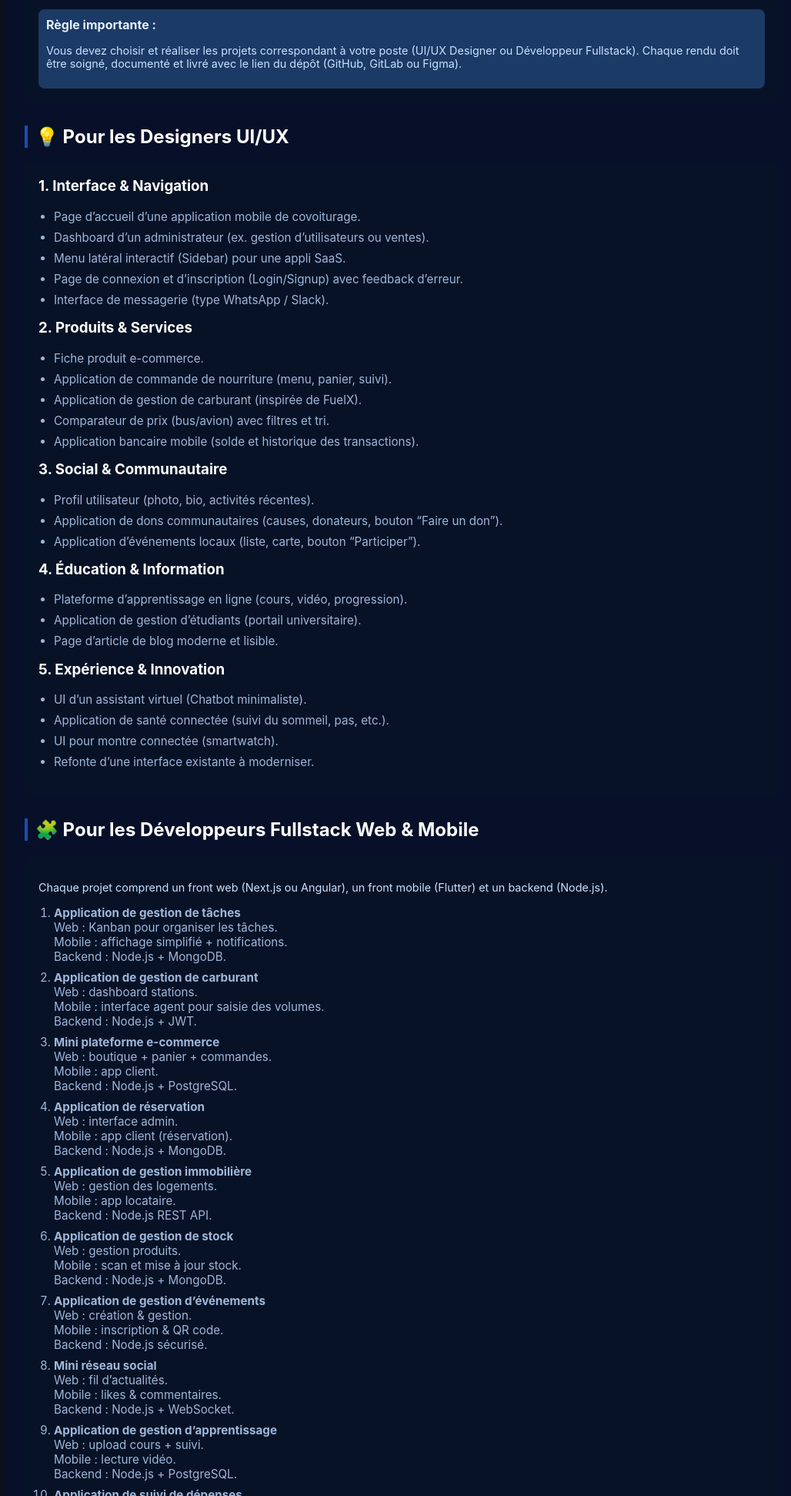
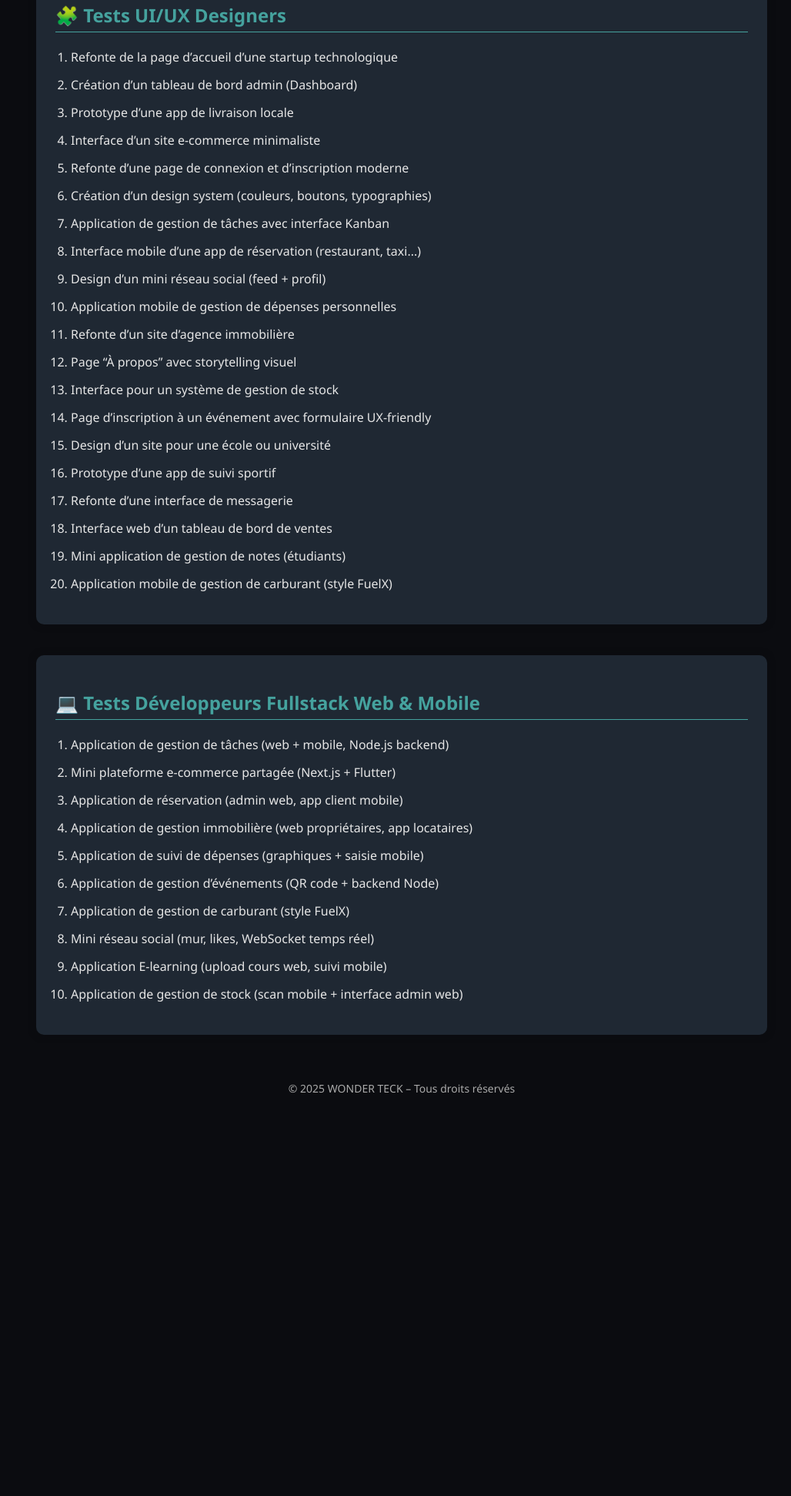
Before and after one commit to djlo1/github-challenge, a plain HTML site: page index.html in a window 1280 px wide. Shown: the part 229-2172 px from the top of the page at 77% size, without its empty margins (118-1146 px from the left). After the commit the page ends 1672 px from the top, so only its background shows below. Drawn offline with Linux system fonts and the light colour scheme.

Commit message:
Update index.html

```diff
--- a/index.html
+++ b/index.html
@@ -1,206 +1,106 @@
-<!doctype html>
+<!DOCTYPE html>
 <html lang="fr">
 <head>
-  <meta charset="utf-8" />
-  <meta name="viewport" content="width=device-width,initial-scale=1" />
-  <title>Challenge - Test Pratique</title>
+  <meta charset="UTF-8">
+  <meta name="viewport" content="width=device-width, initial-scale=1.0">
+  <title>Tests de Recrutement – WONDER TECK</title>
   <style>
     body {
-      font-family: Inter, system-ui, Segoe UI, Arial;
+      font-family: "Segoe UI", sans-serif;
+      background-color: #0b0c10;
+      color: #e6e6e6;
       margin: 0;
-      background: #0f1724;
-      color: #e6eef8;
+      padding: 0;
     }
-    .wrap {
-      max-width: 980px;
+    header {
+      background-color: #1f2833;
+      text-align: center;
+      padding: 25px 10px;
+    }
+    h1 {
+      margin: 0;
+      color: #66fcf1;
+    }
+    section {
+      max-width: 900px;
       margin: 40px auto;
-      padding: 28px;
-      background: #071028;
-      border-radius: 12px;
-      box-shadow: 0 6px 30px rgba(0,0,0,0.6);
-    }
-    h1, h2, h3 {
-      color: #fff;
-      margin-top: 0;
+      background: #1f2833;
+      padding: 25px;
+      border-radius: 10px;
+      box-shadow: 0 0 10px #0b0c10;
     }
     h2 {
-      margin-top: 30px;
-      border-left: 4px solid #1b4db3;
-      padding-left: 10px;
+      color: #45a29e;
+      border-bottom: 1px solid #45a29e;
+      padding-bottom: 5px;
     }
-    .card {
-      background: #081226;
-      padding: 18px;
-      border-radius: 10px;
-      margin-top: 14px;
-    }
-    ol, ul {
+    ol {
       padding-left: 20px;
     }
     li {
-      margin-bottom: 8px;
-    }
-    .hint {
-      font-size: 0.95rem;
-      color: #9fb7d9;
-    }
-    .small {
-      font-size: 0.9rem;
-      color: #c9e0ff;
-    }
-    .important {
-      background: #1b3a66;
-      padding: 10px;
-      border-radius: 8px;
-      margin-top: 12px;
+      margin-bottom: 12px;
+      line-height: 1.5;
     }
     footer {
-      margin-top: 40px;
-      font-size: 0.85rem;
-      color: #7fa0d1;
       text-align: center;
-    }
-    .muted {
-      color: #6f8bb0;
-      font-size: 0.9rem;
+      padding: 20px;
+      color: #aaa;
+      font-size: 14px;
     }
   </style>
 </head>
 <body>
-  <div class="wrap">
-    <h1>Challenge Technique — Programme de Recrutement</h1>
 
-    <div class="card">
-      <h3>Objectif du test</h3>
-      <p class="hint">
-        Ce test vise à évaluer vos compétences pratiques en <strong>Design UI/UX</strong> et en <strong>Développement Fullstack Web & Mobile</strong>.
-        Chaque candidat doit concevoir ou développer les projets proposés ci-dessous selon son profil.
-      </p>
+  <header>
+    <h1>Tests de Recrutement – WONDER TECK</h1>
+    <p>Mini-projets de test pour les candidats UI/UX et Fullstack Web & Mobile</p>
+  </header>
 
-      <div class="important">
-        <strong>Règle importante :</strong>
-        <p class="small">
-          Vous devez choisir et réaliser les projets correspondant à votre poste (UI/UX Designer ou Développeur Fullstack).
-          Chaque rendu doit être soigné, documenté et livré avec le lien du dépôt (GitHub, GitLab ou Figma).
-        </p>
-      </div>
-    </div>
+  <section>
+    <h2>🧩 Tests UI/UX Designers</h2>
+    <ol>
+      <li>Refonte de la page d’accueil d’une startup technologique</li>
+      <li>Création d’un tableau de bord admin (Dashboard)</li>
+      <li>Prototype d’une app de livraison locale</li>
+      <li>Interface d’un site e-commerce minimaliste</li>
+      <li>Refonte d’une page de connexion et d’inscription moderne</li>
+      <li>Création d’un design system (couleurs, boutons, typographies)</li>
+      <li>Application de gestion de tâches avec interface Kanban</li>
+      <li>Interface mobile d’une app de réservation (restaurant, taxi...)</li>
+      <li>Design d’un mini réseau social (feed + profil)</li>
+      <li>Application mobile de gestion de dépenses personnelles</li>
+      <li>Refonte d’un site d’agence immobilière</li>
+      <li>Page “À propos” avec storytelling visuel</li>
+      <li>Interface pour un système de gestion de stock</li>
+      <li>Page d’inscription à un événement avec formulaire UX-friendly</li>
+      <li>Design d’un site pour une école ou université</li>
+      <li>Prototype d’une app de suivi sportif</li>
+      <li>Refonte d’une interface de messagerie</li>
+      <li>Interface web d’un tableau de bord de ventes</li>
+      <li>Mini application de gestion de notes (étudiants)</li>
+      <li>Application mobile de gestion de carburant (style FuelX)</li>
+    </ol>
+  </section>
 
-    <h2>💡 Pour les Designers UI/UX</h2>
-    <div class="card">
-      <h3>1. Interface & Navigation</h3>
-      <ul class="hint">
-        <li>Page d’accueil d’une application mobile de covoiturage.</li>
-        <li>Dashboard d’un administrateur (ex. gestion d’utilisateurs ou ventes).</li>
-        <li>Menu latéral interactif (Sidebar) pour une appli SaaS.</li>
-        <li>Page de connexion et d’inscription (Login/Signup) avec feedback d’erreur.</li>
-        <li>Interface de messagerie (type WhatsApp / Slack).</li>
-      </ul>
+  <section>
+    <h2>💻 Tests Développeurs Fullstack Web & Mobile</h2>
+    <ol>
+      <li>Application de gestion de tâches (web + mobile, Node.js backend)</li>
+      <li>Mini plateforme e-commerce partagée (Next.js + Flutter)</li>
+      <li>Application de réservation (admin web, app client mobile)</li>
+      <li>Application de gestion immobilière (web propriétaires, app locataires)</li>
+      <li>Application de suivi de dépenses (graphiques + saisie mobile)</li>
+      <li>Application de gestion d’événements (QR code + backend Node)</li>
+      <li>Application de gestion de carburant (style FuelX)</li>
+      <li>Mini réseau social (mur, likes, WebSocket temps réel)</li>
+      <li>Application E-learning (upload cours web, suivi mobile)</li>
+      <li>Application de gestion de stock (scan mobile + interface admin web)</li>
+    </ol>
+  </section>
 
-      <h3>2. Produits & Services</h3>
-      <ul class="hint">
-        <li>Fiche produit e-commerce.</li>
-        <li>Application de commande de nourriture (menu, panier, suivi).</li>
-        <li>Application de gestion de carburant (inspirée de FuelX).</li>
-        <li>Comparateur de prix (bus/avion) avec filtres et tri.</li>
-        <li>Application bancaire mobile (solde et historique des transactions).</li>
-      </ul>
+  <footer>
+    © 2025 WONDER TECK – Tous droits réservés
+  </footer>
 
-      <h3>3. Social & Communautaire</h3>
-      <ul class="hint">
-        <li>Profil utilisateur (photo, bio, activités récentes).</li>
-        <li>Application de dons communautaires (causes, donateurs, bouton “Faire un don”).</li>
-        <li>Application d’événements locaux (liste, carte, bouton “Participer”).</li>
-      </ul>
-
-      <h3>4. Éducation & Information</h3>
-      <ul class="hint">
-        <li>Plateforme d’apprentissage en ligne (cours, vidéo, progression).</li>
-        <li>Application de gestion d’étudiants (portail universitaire).</li>
-        <li>Page d’article de blog moderne et lisible.</li>
-      </ul>
-
-      <h3>5. Expérience & Innovation</h3>
-      <ul class="hint">
-        <li>UI d’un assistant virtuel (Chatbot minimaliste).</li>
-        <li>Application de santé connectée (suivi du sommeil, pas, etc.).</li>
-        <li>UI pour montre connectée (smartwatch).</li>
-        <li>Refonte d’une interface existante à moderniser.</li>
-      </ul>
-    </div>
-
-    <h2>🧩 Pour les Développeurs Fullstack Web & Mobile</h2>
-    <div class="card">
-      <p class="small">Chaque projet comprend un front web (Next.js ou Angular), un front mobile (Flutter) et un backend (Node.js).</p>
-
-      <ol class="hint">
-        <li>
-          <strong>Application de gestion de tâches</strong><br>
-          Web : Kanban pour organiser les tâches.<br>
-          Mobile : affichage simplifié + notifications.<br>
-          Backend : Node.js + MongoDB.
-        </li>
-        <li>
-          <strong>Application de gestion de carburant</strong><br>
-          Web : dashboard stations.<br>
-          Mobile : interface agent pour saisie des volumes.<br>
-          Backend : Node.js + JWT.
-        </li>
-        <li>
-          <strong>Mini plateforme e-commerce</strong><br>
-          Web : boutique + panier + commandes.<br>
-          Mobile : app client.<br>
-          Backend : Node.js + PostgreSQL.
-        </li>
-        <li>
-          <strong>Application de réservation</strong><br>
-          Web : interface admin.<br>
-          Mobile : app client (réservation).<br>
-          Backend : Node.js + MongoDB.
-        </li>
-        <li>
-          <strong>Application de gestion immobilière</strong><br>
-          Web : gestion des logements.<br>
-          Mobile : app locataire.<br>
-          Backend : Node.js REST API.
-        </li>
-        <li>
-          <strong>Application de gestion de stock</strong><br>
-          Web : gestion produits.<br>
-          Mobile : scan et mise à jour stock.<br>
-          Backend : Node.js + MongoDB.
-        </li>
-        <li>
-          <strong>Application de gestion d’événements</strong><br>
-          Web : création & gestion.<br>
-          Mobile : inscription & QR code.<br>
-          Backend : Node.js sécurisé.
-        </li>
-        <li>
-          <strong>Mini réseau social</strong><br>
-          Web : fil d’actualités.<br>
-          Mobile : likes & commentaires.<br>
-          Backend : Node.js + WebSocket.
-        </li>
-        <li>
-          <strong>Application de gestion d’apprentissage</strong><br>
-          Web : upload cours + suivi.<br>
-          Mobile : lecture vidéo.<br>
-          Backend : Node.js + PostgreSQL.
-        </li>
-        <li>
-          <strong>Application de suivi de dépenses</strong><br>
-          Web : statistiques & graphiques.<br>
-          Mobile : saisie rapide.<br>
-          Backend : Node.js + MongoDB.
-        </li>
-      </ol>
-    </div>
-
-    <footer>
-      Page d’énoncé officielle — Challenge Technique © WONDER TECK.
-      <br>Contact : dalohou@wonderteck.com | +229 62 14 66 15
-    </footer>
-  </div>
 </body>
 </html>
```
